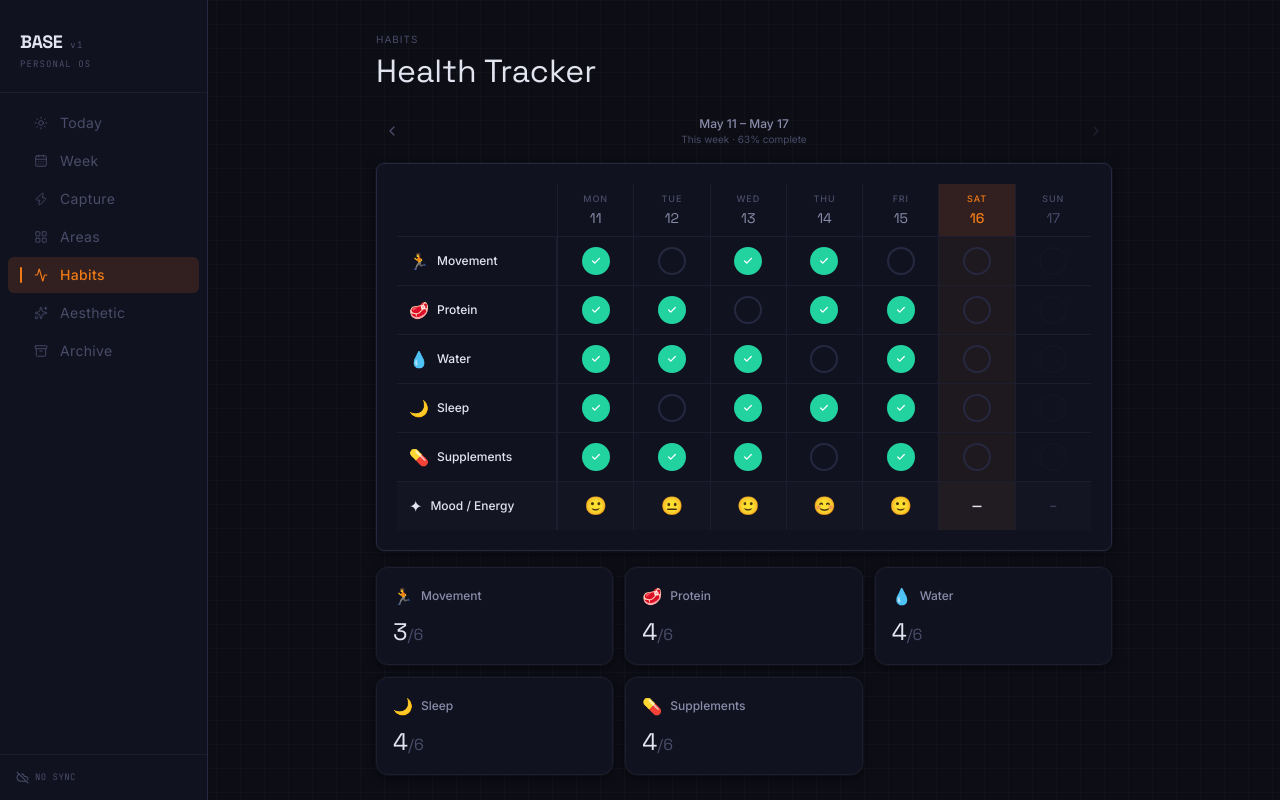
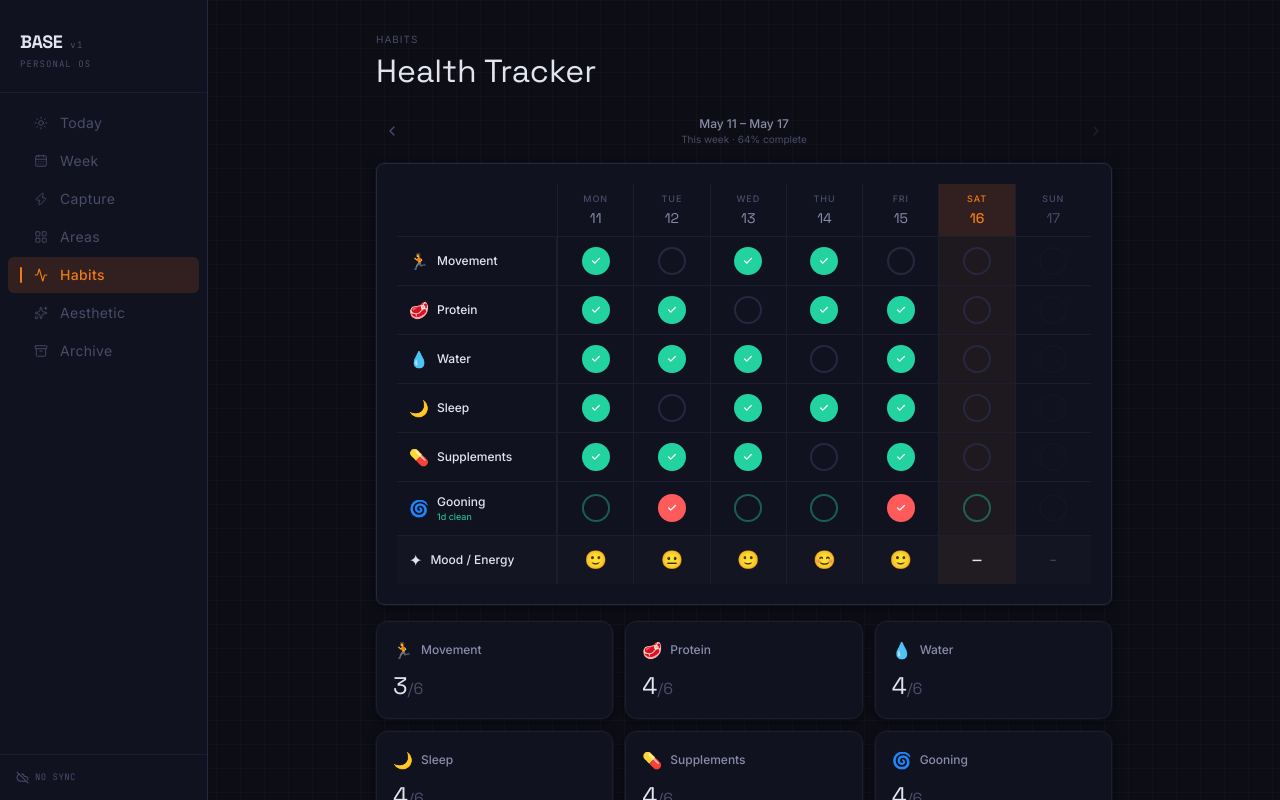
Before and after one commit to mtchap/base-app, a Next.js app: page /habits in a window 1280 px wide. Built offline with nearby package versions, Linux system fonts and the light colour scheme.

Commit message:
add gooning as negative habit tracker

```diff
--- a/app/habits/page.tsx
+++ b/app/habits/page.tsx
@@ -70,13 +70,17 @@ export default function HabitsPage() {
   }
 
   // ── Streak helper ─────────────────────────────────────────────────────────
-  function getStreak(habitKey: keyof Omit<HabitDay, "mood">): number {
+  // For positive habits: consecutive days WITH the habit
+  // For negative habits: consecutive days WITHOUT the habit (clean streak)
+  function getStreak(habitKey: keyof Omit<HabitDay, "mood">, negative = false): number {
     let count = 0;
     const d = new Date(parseDateKey(today));
     while (true) {
       const key = toDateKey(d);
       const day = data.habits[key];
-      if (!day || !day[habitKey]) break;
+      const done = day?.[habitKey] ?? false;
+      const good = negative ? !done : done;
+      if (!good) break;
       count++;
       d.setDate(d.getDate() - 1);
     }
@@ -84,6 +88,7 @@ export default function HabitsPage() {
   }
 
   // ── Completion % for the week ─────────────────────────────────────────────
+  // Positive habits: checked = good. Negative habits: unchecked = good.
   function weekCompletionPercent(): number {
     const pastDays = days.filter(d => !isFuture(d));
     if (pastDays.length === 0) return 0;
@@ -93,7 +98,8 @@ export default function HabitsPage() {
       const day = data.habits[d] ?? emptyHabitDay();
       HABITS.forEach(h => {
         total++;
-        if (day[h.key]) done++;
+        const checked = day[h.key];
+        if (h.negative ? !checked : checked) done++;
       });
     });
     return Math.round((done / total) * 100);
@@ -172,8 +178,8 @@ export default function HabitsPage() {
           </div>
 
           {/* Habit rows */}
-          {HABITS.map(({ key, label, icon }, rowIdx) => {
-            const streak = getStreak(key);
+          {HABITS.map(({ key, label, icon, negative }, rowIdx) => {
+            const streak = getStreak(key, negative);
             return (
               <div
                 key={key}
@@ -188,8 +194,8 @@ export default function HabitsPage() {
                   <div>
                     <p className="text-xs font-medium text-ink">{label}</p>
                     {streak > 0 && (
-                      <p className="text-[9px] text-accent">
-                        {streak}d streak
+                      <p className={cn("text-[9px]", negative ? "text-sage" : "text-accent")}>
+                        {streak}d {negative ? "clean" : "streak"}
                       </p>
                     )}
                   </div>
@@ -217,8 +223,12 @@ export default function HabitsPage() {
                           "w-7 h-7 rounded-full border-2 flex items-center justify-center transition-all",
                           future
                             ? "border-border-light opacity-30 cursor-not-allowed"
+                            : negative
+                            ? checked
+                              ? "bg-rust border-rust text-white"       // bad: did it
+                              : "border-sage/40 hover:border-sage/70"  // good: clean day
                             : checked
-                            ? "bg-sage border-sage text-white"
+                            ? "bg-sage border-sage text-white"         // good: completed
                             : "border-border hover:border-ink-3"
                         )}
                       >
@@ -287,12 +297,12 @@ export default function HabitsPage() {
         {/* ── Week Summary ───────────────────────────────────────────────── */}
         {isCurrentWeek && (
           <div className="grid grid-cols-2 sm:grid-cols-3 gap-3">
-            {HABITS.map(({ key, label, icon }) => {
-              const streak = getStreak(key);
-              const thisWeekCount = days
-                .filter(d => !isFuture(d))
-                .filter(d => (data.habits[d] ?? emptyHabitDay())[key]).length;
-              const pastDays = days.filter(d => !isFuture(d)).length;
+            {HABITS.map(({ key, label, icon, negative }) => {
+              const streak = getStreak(key, negative);
+              const pastDays = days.filter(d => !isFuture(d));
+              const checkedCount = pastDays.filter(d => (data.habits[d] ?? emptyHabitDay())[key]).length;
+              // For negative habits, "good" count = days clean (not checked)
+              const displayCount = negative ? pastDays.length - checkedCount : checkedCount;
 
               return (
                 <div key={key} className="bg-surface rounded-xl border border-border-light p-4 shadow-card">
@@ -301,12 +311,14 @@ export default function HabitsPage() {
                     <span className="text-xs font-medium text-ink-2">{label}</span>
                   </div>
                   <p className="text-2xl font-serif text-ink">
-                    {thisWeekCount}
-                    <span className="text-base text-ink-3">/{pastDays}</span>
+                    {displayCount}
+                    <span className="text-base text-ink-3">/{pastDays.length}</span>
                   </p>
-                  {streak > 1 && (
+                  {negative ? (
+                    <p className="text-[10px] text-ink-3 mt-1">days clean</p>
+                  ) : streak > 1 ? (
                     <p className="text-[10px] text-accent mt-1">{streak}d streak</p>
-                  )}
+                  ) : null}
                 </div>
               );
             })}
--- a/lib/defaults.ts
+++ b/lib/defaults.ts
@@ -49,6 +49,7 @@ export function emptyHabitDay(): HabitDay {
     water:       false,
     sleep:       false,
     supplements: false,
+    gooning:     false,
     mood:        0,
   };
 }
--- a/lib/seed.ts
+++ b/lib/seed.ts
@@ -145,18 +145,18 @@ export function createSeedData(): AppData {
   days.forEach(d => { habits[d] = emptyHabitDay(); });
 
   // Fill past days with plausible data (don't fill future or today)
-  const seedHabits: [boolean, boolean, boolean, boolean, boolean, number][] = [
-    [true,  true,  true,  true,  true,  4],
-    [false, true,  true,  false, true,  3],
-    [true,  false, true,  true,  true,  4],
-    [true,  true,  false, true,  false, 5],
-    [false, true,  true,  true,  true,  4],
-    [true,  true,  true,  true,  true,  5],
+  const seedHabits: [boolean, boolean, boolean, boolean, boolean, boolean, number][] = [
+    [true,  true,  true,  true,  true,  false, 4],
+    [false, true,  true,  false, true,  true,  3],
+    [true,  false, true,  true,  true,  false, 4],
+    [true,  true,  false, true,  false, false, 5],
+    [false, true,  true,  true,  true,  true,  4],
+    [true,  true,  true,  true,  true,  false, 5],
   ];
   days.slice(0, 6).forEach((d, i) => {
     if (d >= today) return;
-    const [movement, protein, water, sleep, supplements, mood] = seedHabits[i];
-    habits[d] = { movement, protein, water, sleep, supplements, mood };
+    const [movement, protein, water, sleep, supplements, gooning, mood] = seedHabits[i];
+    habits[d] = { movement, protein, water, sleep, supplements, gooning, mood };
   });
 
   // ── Looks — Qoves Protocol ──────────────────────────────────────────────────
--- a/lib/types.ts
+++ b/lib/types.ts
@@ -122,15 +122,17 @@ export interface HabitDay {
   water: boolean;
   sleep: boolean;
   supplements: boolean;
+  gooning: boolean;
   mood: number;   // 0 = unset, 1–5
 }
 
-export const HABITS: { key: keyof Omit<HabitDay, "mood">; label: string; icon: string }[] = [
+export const HABITS: { key: keyof Omit<HabitDay, "mood">; label: string; icon: string; negative?: boolean }[] = [
   { key: "movement",    label: "Movement",    icon: "🏃" },
   { key: "protein",     label: "Protein",     icon: "🥩" },
   { key: "water",       label: "Water",       icon: "💧" },
   { key: "sleep",       label: "Sleep",       icon: "🌙" },
   { key: "supplements", label: "Supplements", icon: "💊" },
+  { key: "gooning",     label: "Gooning",     icon: "🌀", negative: true },
 ];
 
 // ─── Looksmaxxing — Qoves Protocol (Feb 2026) ────────────────────────────────
```
